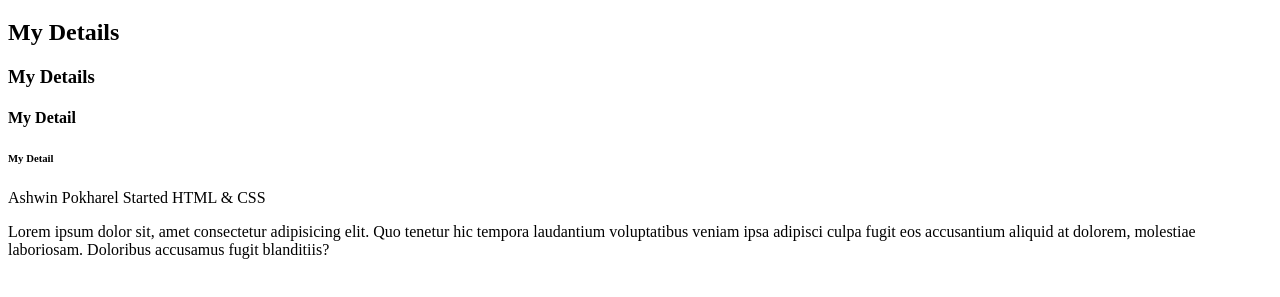
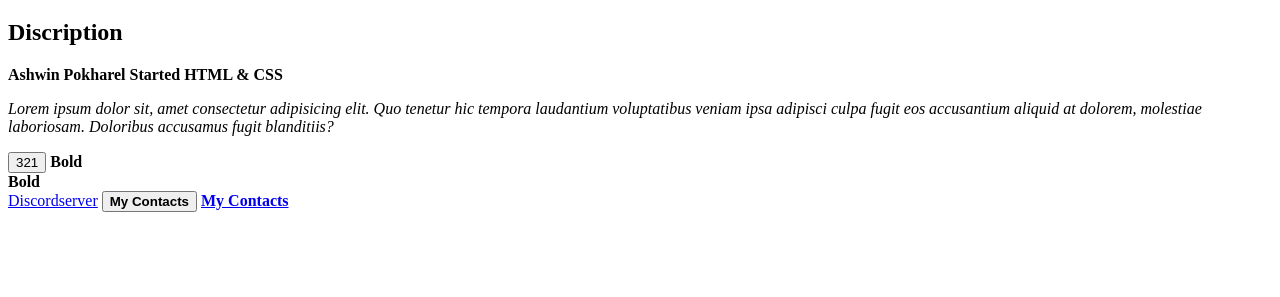
Before and after one commit to awinp/week1htmlcrashcourse, a plain HTML site: page index.html in a window 1280 px wide. Shown: the part 61-358 px from the top of the page. Drawn offline with Linux system fonts and the light colour scheme.

Commit message:
Home page link

```diff
--- a/index.html
+++ b/index.html
@@ -7,13 +7,18 @@
     <title>Ashwin</title>
 </head>
 <body>
-    <h1> My Details</h1>
-    <h2>My Details</h2>
-    <h3>My Details</h3>
-    <h4>My Detail</h4>
-    <h6>My Detail</h6>
-    <p>Ashwin Pokharel Started HTML & CSS </p>
-    <p>Lorem ipsum dolor sit, amet consectetur adipisicing elit. Quo tenetur hic tempora laudantium voluptatibus veniam ipsa adipisci culpa fugit eos accusantium aliquid at dolorem, molestiae laboriosam. Doloribus accusamus fugit blanditiis?</p>
+    <h1><b>My Details</b></h1>
+    <h2>Discription</h2>
+    <p><b>Ashwin Pokharel Started HTML & CSS</b> </p>
+    <p><i>Lorem ipsum dolor sit, amet consectetur adipisicing elit. Quo tenetur hic tempora laudantium voluptatibus veniam ipsa adipisci culpa fugit eos accusantium aliquid at dolorem, molestiae laboriosam. Doloribus accusamus fugit blanditiis?</i></p>
 
+    <button>321</button>
+    <b>Bold</b>
+    <div>
+        <b>Bold</b>
+    </div>
+    <a href="https://discord.gg/frontend" target="_blank">Discordserver</a>
+    <a href="/MyContact.html" target="_blank"><button><b>My Contacts</b></button></a>
+    <a href="/MyContact.html" target="_blank"><b>My Contacts</b></a>
 </body>
 </html>
```
Also changed, not shown: MyContact.html (added, +16 -0 lines).
